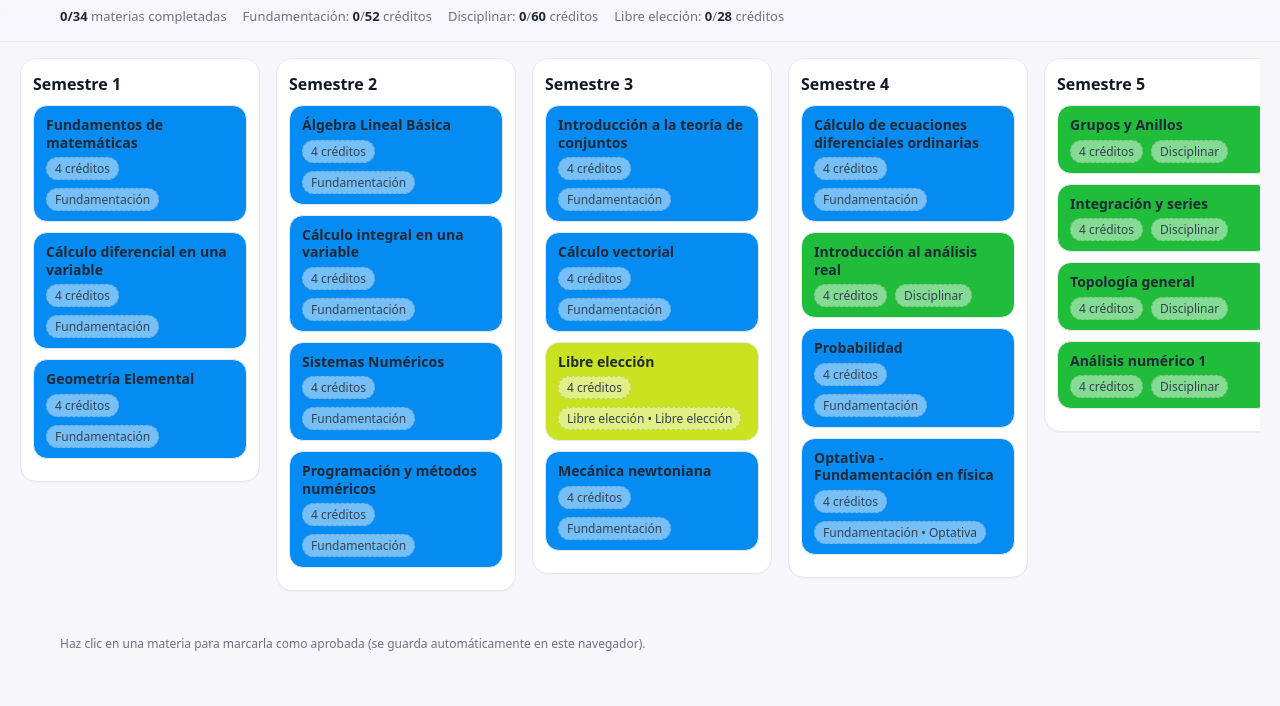
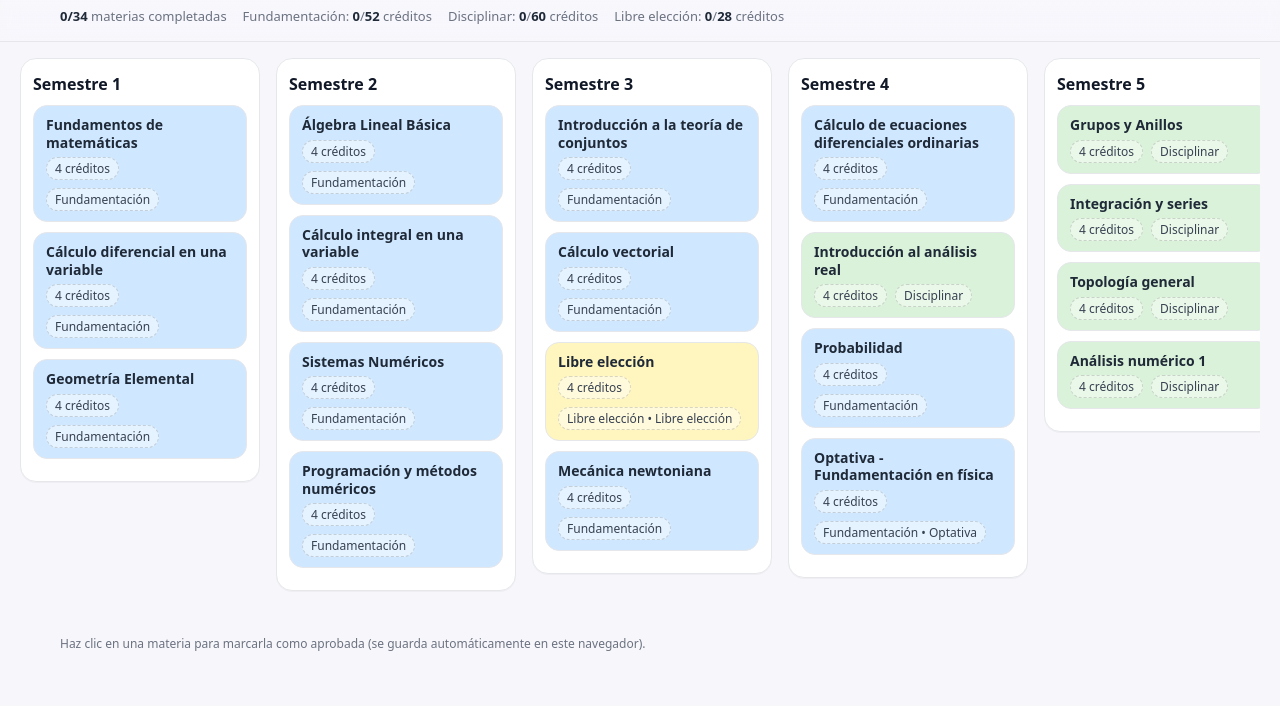
Before and after one commit to santiagtorr1726/Malla-Matem-ticas, a plain HTML site: page index.html in a window 1280 px wide. Shown: the part 94-800 px from the top of the page. Drawn offline with Linux system fonts and the light colour scheme.

Commit message:
Update index.html

```diff
--- a/index.html
+++ b/index.html
@@ -9,9 +9,9 @@
       --bg:#f7f7fb;
       --text:#1f2937;
       --muted:#6b7280;
-      --blue:#058cf2;       /* Fundamentación */
-      --green:#20bd3a;      /* Disciplinar */
-      --yellow:#c9e320;     /* Libre elección */
+      --blue:#cfe8ff; /* Fundamentación */
+      --green:#d9f2d9; /* Disciplinar */
+      --yellow:#fff6bf; /* Libre elección */
       --card:#ffffff;
       --accent:#4f46e5;
       --ok:#10b981;
```
